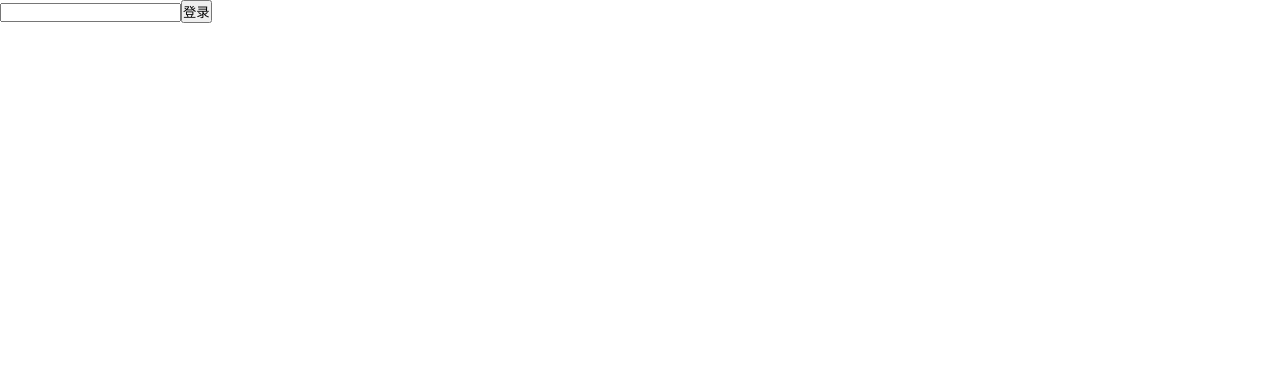
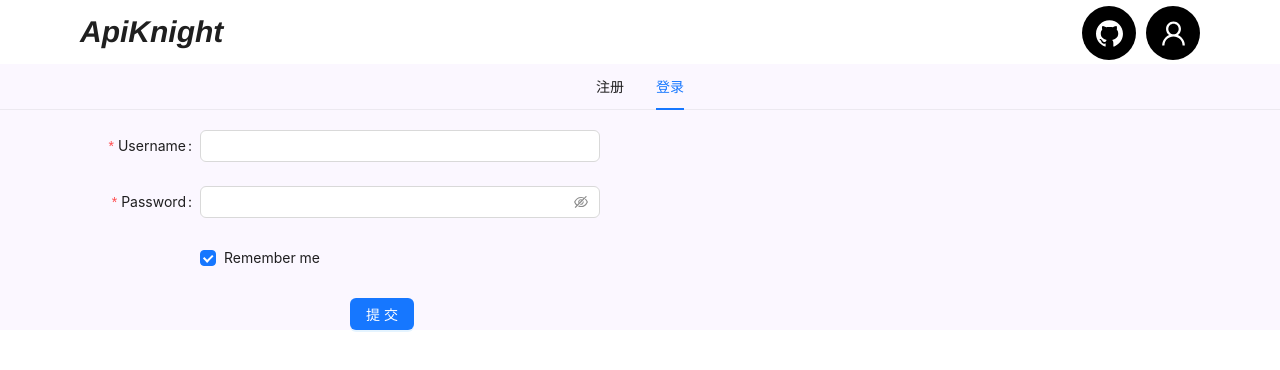
Before and after one commit to ApiKnight/ApiKnight, a React (Vite) app: page /user/login in a window 1280 px wide. Shown: the top 370 px of the page. Built offline with nearby package versions, Linux system fonts and the light colour scheme.

Commit message:
登录相关

```diff
--- a/src/api/request.ts
+++ b/src/api/request.ts
@@ -14,9 +14,9 @@ export class Request {
   // 测试接口，id:bolpgeq7pltiflnj,  secret:d0JZQ2N1bUQ2djJBSXFFSm92ZVpWdz09
   // https://www.mxnzp.com/api/holiday/single/20181121?ignoreHoliday=false&app_id=bolpgeq7pltiflnj&app_secret=d0JZQ2N1bUQ2djJBSXFFSm92ZVpWdz09
   baseConfig: AxiosRequestConfig = {
-    baseURL: 'https://www.mxnzp.com/api/',
+    baseURL: 'http://47.112.108.202:7002/api/',
     timeout: 60000,
-    withCredentials: true,
+    // withCredentials: true,
   }
 
   constructor(config: AxiosRequestConfig) {
--- a/src/components/HeaderNav/index.less
+++ b/src/components/HeaderNav/index.less
@@ -1,4 +1,17 @@
-.headerNav{
-    position: relative;
-    left: 10px;
+.header-nav {
+  position: relative;
+  display: flex;
+  justify-content: space-between;
+  align-items: center;
+  .left {
+    padding-left: 30px;
+    .title {
+      font-weight: 800;
+      font-family: 'Franklin Gothic Medium', 'Arial Narrow', Arial, sans-serif;
+      font-size: 30px;
+    }
+  }
+  .right{
+    padding-right: 30px;
+  }
 }
--- a/src/components/HeaderNav/index.tsx
+++ b/src/components/HeaderNav/index.tsx
@@ -4,9 +4,23 @@ import { Avatar } from 'antd'
 import { Link } from 'react-router-dom'
 import './index.less'
 
-const HeaderNav: React.FC = () => {
+interface Props{
+  ifHideUser?:boolean
+}
+const HeaderNav: React.FC<Props> = (props) => {
+  // 默认值
+  const {ifHideUser}=props
   return (
-    <div className="headerNav">
+    // left
+    <div className="header-nav">
+      <div className="left">
+        <div className="title">
+          <i>ApiKnight</i>
+        </div>
+      </div>
+
+      {/* right */}
+      <div className="right">
         <a href="https://github.com/ApiKnight" target="_blank">
           <Avatar
             size={54}
@@ -14,13 +28,22 @@ const HeaderNav: React.FC = () => {
             icon={<GithubOutlined />}
           />
         </a>
+        {
+          ifHideUser
+          ?
+          ''
+          :
+          (
             <Link to="/user">
             <Avatar
               size={54}
-          style={{ backgroundColor: 'black',marginLeft:'10px'}}
+              style={{ backgroundColor: 'black', marginLeft: '10px' }}
               icon={<UserOutlined />}
             />
           </Link>
+            )
+        }
+      </div>
     </div>
   )
 }
--- a/src/components/ProjectItem/index.tsx
+++ b/src/components/ProjectItem/index.tsx
@@ -5,7 +5,7 @@ import { Link } from 'react-router-dom'
 const ProjectItem = (params: ProjectItemType) => {
   return (
     <Link to={`/project/${params.id}`}>
-      <Card title={params.name} style={{ width: 300 }}>
+      <Card title={params.name} style={{ width: 300}}>
         <Image
           width={200}
           src="https://zos.alipayobjects.com/rmsportal/jkjgkEfvpUPVyRjUImniVslZfWPnJuuZ.png"
--- /dev/null
+++ b/src/components/UpdateProject/index.tsx
@@ -0,0 +1,84 @@
+import React,{useState} from 'react';
+import { Button, Checkbox, Form, Input,Modal  } from 'antd';
+import './index.less'
+
+type FieldType = {
+  username?: string;
+  password?: string;
+  remember?: string;
+};
+
+interface childProps{
+  isModalOpen: boolean
+  closeModal: Function
+}
+
+const UpdateProject: React.FC<childProps> = (props) => {
+  const {isModalOpen,closeModal} =props
+  const onFinish = (values: any) => {
+    console.log('Success:', values);
+  };
+
+  const onFinishFailed = (errorInfo: any) => {
+    // closeModal()
+  };
+
+// const showModal = () => {
+//   setIsModalOpen(true);
+// };
+
+// const handleOk = () => {
+//   setIsModalOpen(false);
+// };
+
+// const handleCancel = () => {
+//   setIsModalOpen(false);
+// };
+    return (
+      // onOk={handleOk} onCancel={handleCancel}
+      <Modal title="创建新项目" open={isModalOpen} onCancel={()=>{props.closeModal()}} footer={null}>
+  <Form
+    name="basic"
+    labelCol={{ span: 8 }}
+    wrapperCol={{ span: 16 }}
+    style={{ maxWidth: 600 }}
+    initialValues={{ remember: true }}
+    onFinish={onFinish}
+    onFinishFailed={onFinishFailed}
+    autoComplete="off"
+  >
+    <Form.Item<FieldType>
+      label="项目名称"
+      name="projectName"
+      rules={[{ required: true, message: '请输入项目名称!' }]}
+    >
+      <Input />
+    </Form.Item>
+
+    <Form.Item<FieldType>
+      label="项目描述"
+      name="projectDsc"
+      rules={[{ required: true, message: '请输入项目描述!' }]}
+    >
+      <Input />
+    </Form.Item>
+
+    <Form.Item<FieldType>
+      name="remember"
+      valuePropName="checked"
+      wrapperCol={{ offset: 8, span: 16 }}
+    >
+      <Checkbox>Remember me</Checkbox>
+    </Form.Item>
+
+    <Form.Item wrapperCol={{ offset: 8, span: 16 }}>
+      <Button type="primary" htmlType="submit" style={{marginRight:'10px'}}>
+        确定
+      </Button>
+    </Form.Item>
+  </Form>
+  </Modal>
+    )
+}
+
+export default UpdateProject;
--- a/src/pages/home/index.less
+++ b/src/pages/home/index.less
@@ -2,8 +2,11 @@
   display: inline-block;
   margin-right: 20px;
 }
-.Header-title{
-    font-weight: 800;
-    font-family: 'Franklin Gothic Medium', 'Arial Narrow', Arial, sans-serif;
-    font-size: 30px;
+.Content-title {
+  display: flex;
+  justify-content: space-between;
+  font-size: 20px;
+  position: relative;
+  bottom: 20px;
+  left: 10px;
 }
--- a/src/pages/user/index.tsx
+++ b/src/pages/user/index.tsx
@@ -1,9 +1,11 @@
 import React from 'react'
 import './index.less'
+import HeaderNav from '@/components/HeaderNav'
 
-const User: React.FunctionComponent = () => {
-  const username = localStorage.getItem('login_token')
-  return <div>{username}的用户中心</div>
+const User = () => {
+  return (
+    <HeaderNav />
+  )
 }
 
 export default User
--- a/src/pages/user/login/index.tsx
+++ b/src/pages/user/login/index.tsx
@@ -1,25 +1,165 @@
-// Login
-import React, { useRef } from 'react'
-import { useNavigate } from 'react-router-dom'
+// // Login
+// import React, { useRef } from 'react'
+// import { useNavigate } from 'react-router-dom'
+
+// const Login: React.FC = () => {
+//   const navigate = useNavigate()
+//   const usernameRef = useRef(null)
+
+//   const login = () => {
+//     if (usernameRef.current) {
+//       localStorage.setItem('login_token', usernameRef.current.value)
+//       navigate('/user', { replace: true })
+//     } else {
+//       alert('请输入用户名')
+//     }
+//   }
+//   return (
+//     <div>
+//       <input type='text' name='username' id='username' ref={usernameRef} />
+//       <button onClick={login}>登录</button>
+//     </div>
+//   )
+// }
+
+// export default Login
+import React,{useState} from 'react'
+import { Button, Checkbox, Form, Input, Layout } from 'antd'
+import HeaderNav from '@/components/HeaderNav'
+import { Menu,message  } from 'antd';
+import type { MenuProps } from 'antd';
+import request from '@/api/request'
+
+const { Header, Content } = Layout
+
+
+type FieldType = {
+  username?: string
+  password?: string
+  remember?: string
+}
+const items: MenuProps['items'] = [
+  {
+    label: '注册',
+    key: 'register',
+    // icon: <MailOutlined />,
+  },
+  {
+    label: '登录',
+    key: 'login',
+    // icon: <AppstoreOutlined />,
+  },
+]
 
 const Login: React.FC = () => {
-  const navigate = useNavigate()
-  const usernameRef = useRef(null)
+  const [current, setCurrent] = useState('login');
 
-  const login = () => {
-    if (usernameRef.current) {
-      localStorage.setItem('login_token', usernameRef.current.value)
-      navigate('/user', { replace: true })
-    } else {
-      alert('请输入用户名')
-    }
+  const onClick: MenuProps['onClick'] = (e) => {
+    setCurrent(e.key);
   }
-  return (
-    <div>
-      <input type='text' name='username' id='username' ref={usernameRef} />
-      <button onClick={login}>登录</button>
-    </div>
-  )
+  const onFinish = (values: any) => {
+
+    current==='login'
+    ?
+    request.post('v1/user/login',{},values).then(res=>{
+      res.data.code===200?messageApi.info('登录成功!'):messageApi.info('登录失败');
+    })
+    :
+    (
+    values.avatar_url='https://avatars.githubusercontent.com/u/19998011?v=4',
+    request.post('v1/user/register',{},values).then(res=>{
+      res.data.code===200?messageApi.info('注册成功!'):messageApi.info('注册失败');
+    })
+    )
+
+  }
+
+  const onFinishFailed = (errorInfo: any) => {
+    console.log('Failed:', errorInfo)
+  }
+
+  const [messageApi, contextHolder] = message.useMessage();
+return(
+  <>
+    {contextHolder}
+    <Header style={{backgroundColor:'#ffffff'}}>
+      <HeaderNav ifHideUser={false}/>
+    </Header>
+    <Content style={{backgroundColor:'#fbf7ff'}}>
+    <Menu
+      onClick={onClick}
+      style={{ width: '100%',backgroundColor:'#fbf7ff',justifyContent:'center' ,marginBottom:'20px'}}
+      selectedKeys={[current]}
+      mode="horizontal"
+      items={items}
+    />
+      <Form
+        name="basic"
+        labelCol={{ span: 8 }}
+        wrapperCol={{ span: 16 }}
+        style={{ maxWidth: 600 }}
+        initialValues={{ remember: true }}
+        onFinish={onFinish}
+        onFinishFailed={onFinishFailed}
+        autoComplete="off"
+      >
+          <Form.Item<FieldType>
+          label="Username"
+          name={current === 'login'?'log-username':'reg-username'}
+          rules={[{ required: true, message: current === 'login'?'输入用户名或邮箱!':''}]}
+        >
+          <Input />
+        </Form.Item>
+
+
+        <Form.Item<FieldType>
+          label="Password"
+          name={current === 'login'?'log-password':'reg-password'}
+          rules={[{ required: true, message: '输入密码!' }]}
+        >
+          <Input.Password />
+        </Form.Item>
+
+        {
+          current === 'login'
+          ?
+          <Form.Item<FieldType>
+          name="remember"
+          valuePropName="checked"
+          wrapperCol={{ offset: 8, span: 16 }}
+        >
+          <Checkbox>Remember me</Checkbox>
+        </Form.Item>
+          :
+          <>
+          <Form.Item<FieldType>
+          label="Email"
+          name="email"
+          rules={[{ required: true, message: '输入邮箱!' }]}
+        >
+          <Input />
+        </Form.Item>
+        <Form.Item<FieldType>
+          label="Phone"
+          name="phone"
+          rules={[{ required: true, message: '输入手机号码!' }]}
+        >
+          <Input />
+        </Form.Item>
+        </>
+        }
+
+
+        <Form.Item wrapperCol={{ offset: 14, span: 16 }}>
+          <Button type="primary" htmlType="submit">
+            {/* {current==='login'?'登录':'注册'} */}
+            提交
+          </Button>
+        </Form.Item>
+      </Form>
+    </Content>
+  </>
+)
 }
 
 export default Login
```
Also changed, not shown: src/App.tsx (+11 -16 lines), src/pages/home/index.tsx (+59 -46 lines), src/components/UpdateProject/index.less (added). Lines whose indentation alone changed are shown as unchanged.
